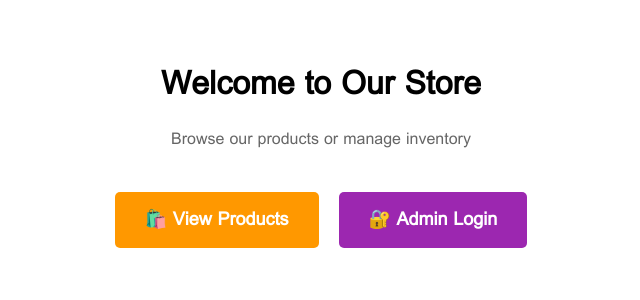
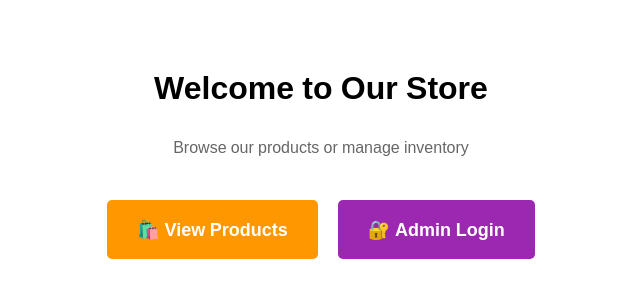
Before and after one commit to chanhphay/tapheng-shop-web, a Nuxt app: page / in a window 1280 px wide. Shown: the top 300 px of the page, without its empty margins (319-959 px from the left). Built offline with nearby package versions, Linux system fonts and the light colour scheme; no server answers.

Commit message:
Remove local Phetsarath-OT font to fix 404 error, use Noto Sans Lao from Google Fonts

```diff
--- a/app/app.vue
+++ b/app/app.vue
@@ -9,12 +9,12 @@
 @import url('https://fonts.googleapis.com/css2?family=Noto+Sans+Lao:wght@400;500;600;700&display=swap');
 
 * {
-  font-family: 'Phetsarath-OT', 'Noto Sans Lao', Arial, sans-serif;
+  font-family: 'Noto Sans Lao', Arial, sans-serif;
 }
 
 body {
   margin: 0;
   padding: 0;
-  font-family: 'Phetsarath-OT', 'Noto Sans Lao', Arial, sans-serif;
+  font-family: 'Noto Sans Lao', Arial, sans-serif;
 }
 </style>
--- a/app/assets/css/fonts.css
+++ b/app/assets/css/fonts.css
@@ -1,11 +1,11 @@
-/* Phetsarath-OT Font */
-@font-face {
+/* Phetsarath-OT Font - removed to avoid loading issues */
+/* @font-face {
   font-family: 'Phetsarath-OT';
   src: url('/fonts/Phetsarath-OT.ttf') format('truetype');
   font-weight: normal;
   font-style: normal;
   font-display: swap;
-}
+} */
 
 /* @font-face {
   font-family: 'Phetsarath-OT';
```
Also changed, not shown: public/fonts/Phetsarath-OT.ttf (deleted).
